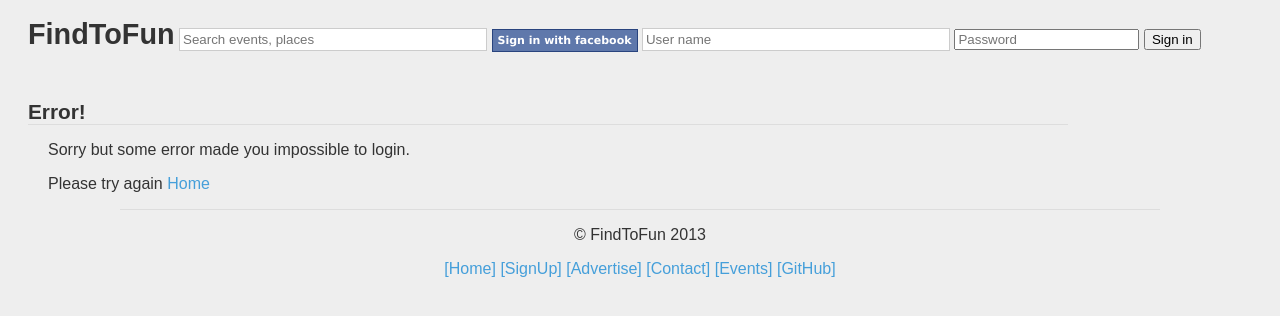
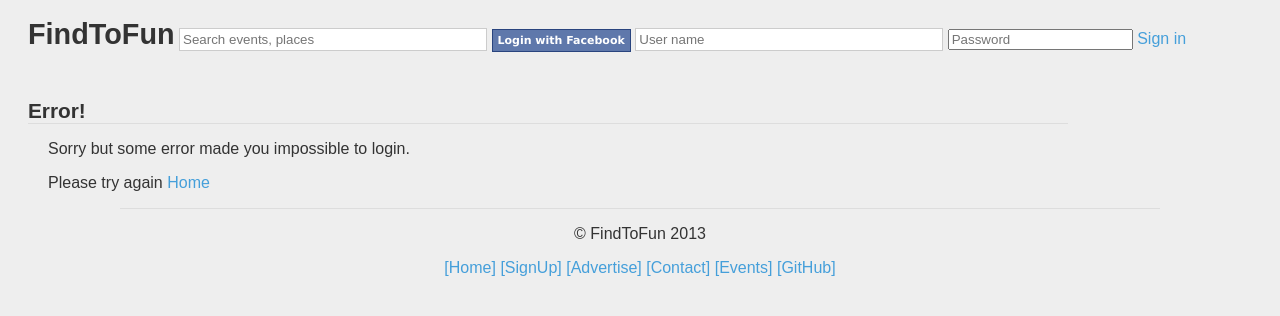
Before and after one commit to ptrus/findtofun, a Django app: page /error/ in a window 1280 px wide. Shown: the top 316 px of the page. Run offline with Django 3.2, Linux system fonts and the light colour scheme.

Commit message:
Login with Facebook button fixed. Sign-up link to /signup/. in Go-back link changed

```diff
--- a/findtofun/templates/base.html
+++ b/findtofun/templates/base.html
@@ -39,10 +39,10 @@
         <form class="navbar-form pull-right" align="left">
             <b>FindToFun</b>
             <input class="span2" type="text" placeholder="Search events, places">
-            <button type="subit" style="background-color:#5f78ab; padding:4px 5px; font:11px 'lucida grande',tahoma,verdana,arial,sans-serif; cursor:pointer;  border:1px solid #29447e; color:#fff; font-weight:bold; "  />Sign in with facebook</button>
+            <a type="subit" href="/login/facebook/" style="background-color:#5f78ab; padding:4px 5px; font:11px 'lucida grande',tahoma,verdana,arial,sans-serif; cursor:pointer;  border:1px solid #29447e; color:#fff; font-weight:bold; "  />Login with Facebook</a>
             <input class="span2" type="text" placeholder="User name">
             <input class="span2" type="password" placeholder="Password">
-            <button type="submit" class="btn">Sign in</button>
+            <a type="submit" href="/signup/" class="btn">Sign in</a>
         </form>
 	</div>
 
--- a/findtofun/templates/details.html
+++ b/findtofun/templates/details.html
@@ -17,6 +17,6 @@
         <li><h3>Female: {{ event.female_guests }}</h3>  </li>
     </ul>
 
-    <a href="/events/">Go back?</a>
+    <a href="/events/">Go back</a>
 
 {% endblock %}
```
